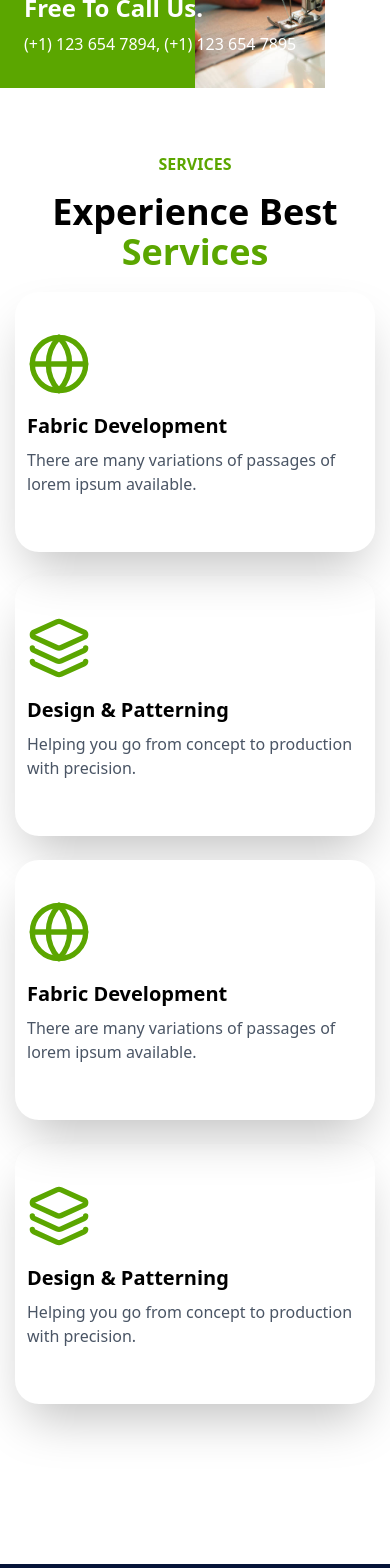
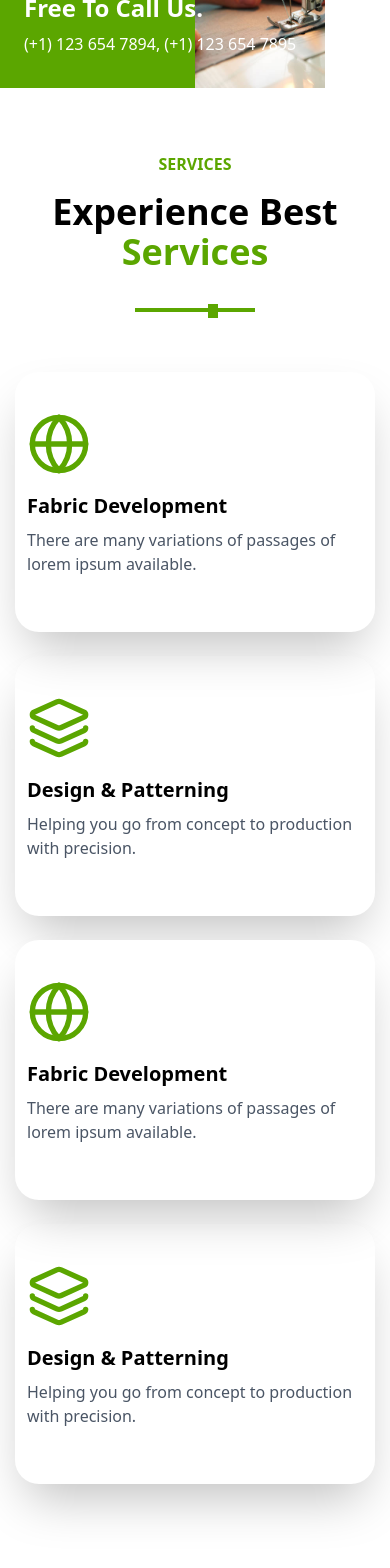
Before and after one commit to BetelTagesse/Kenean-Garment, a Next.js app: page / in a window 390 px wide. Shown: the part 3420-4988 px from the top of the page. Built offline with nearby package versions, Linux system fonts and the light colour scheme.

Commit message:
making the services section  responsive

```diff
--- a/src/components/Footer/Footer.jsx
+++ b/src/components/Footer/Footer.jsx
@@ -14,7 +14,7 @@ const Footer = () => {
         <MainSection />
       </div>
       {/* Bottom Section: Copyright */}
-      <div className="text-center w-full   bg-purple border-t border-gray-700 p-4">
+      <div className="text-center w-full   bg-purple  p-6">
         <p>Copyright © 2025 TEXTILE All rights reserved.</p>
       </div>
     </footer>
--- a/src/components/home/services/ServicesListTwo.jsx
+++ b/src/components/home/services/ServicesListTwo.jsx
@@ -4,7 +4,7 @@ import { Globe, Layers } from "lucide-react";
 
 const ServicesListTwo = () => {
   return (
-    <div className="grid  sm:grid-cols-2 lg:grid-cols-4 gap-6 w-full lg: w-10/12 mx-auto">
+    <div className="grid  sm:grid-cols-1 md:grid-cols-2 lg:grid-cols-4 gap-6 w-full lg:w-10/12 mx-auto">
       <ServicesCardTwo
         MyIcon={require("lucide-react").Globe}
         title="Fabric Development"
--- a/src/components/home/services/ServicesSection.jsx
+++ b/src/components/home/services/ServicesSection.jsx
@@ -6,16 +6,16 @@ import ServicesListTwo from "./ServicesListTwo";
 const Services = () => {
   return (
     <>
-      <div className="relative top-10 p-6 bg-background h-full w-full ">
+      <div className="relative top-10 p-6 mb-60 bg-background h-full w-full ">
         <p className="text-green text-center text-[16px] font-semibold">
           SERVICES
         </p>
-        <h2 className="text-4xl text-black font-semibold text-center mt-4">
+        <h2 className="text-4xl text-black  font-semibold text-center mt-4 ">
           Experience Best <span className="text-green">Services</span>
         </h2>
         <Slider />
       </div>
-      <div className=" mt-40 md:mt-80">
+      <div className=" ">
         {" "}
         <ServicesListTwo />
       </div>
```
